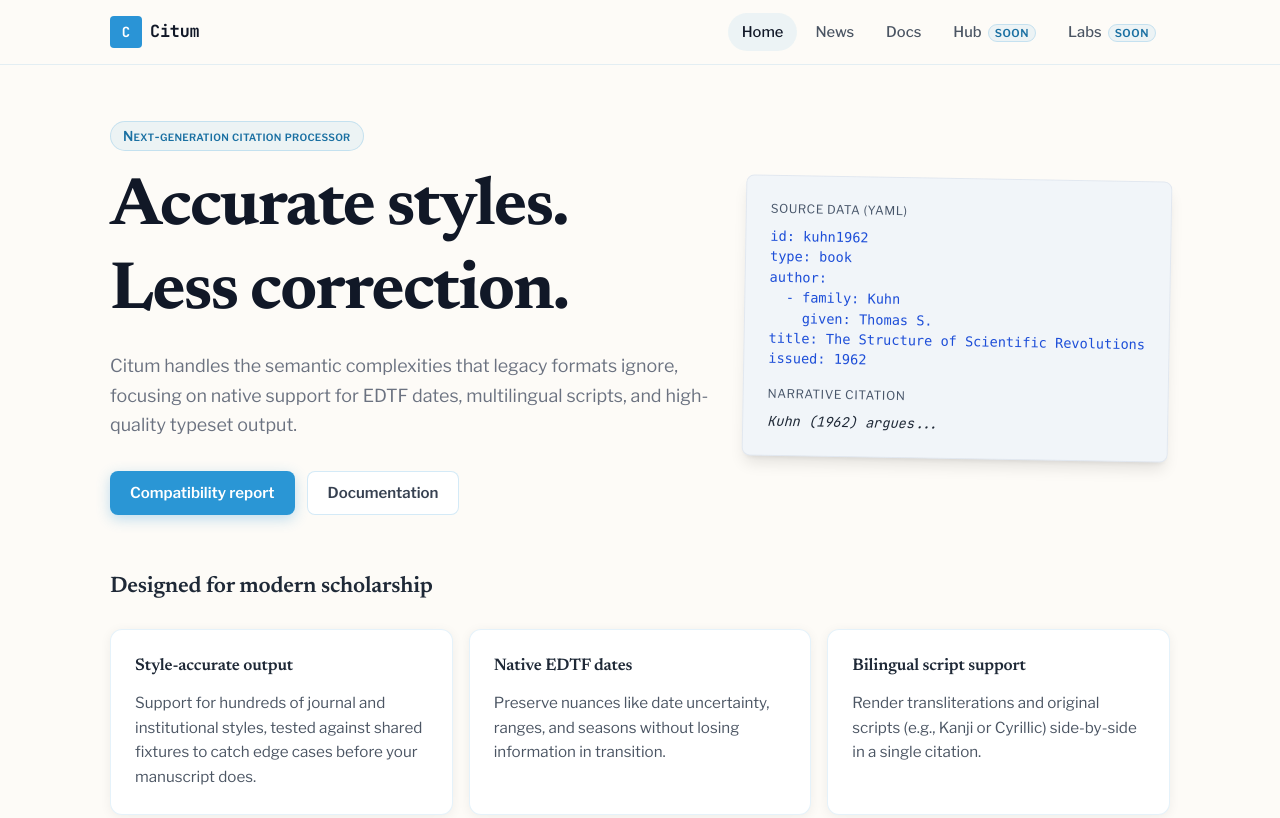
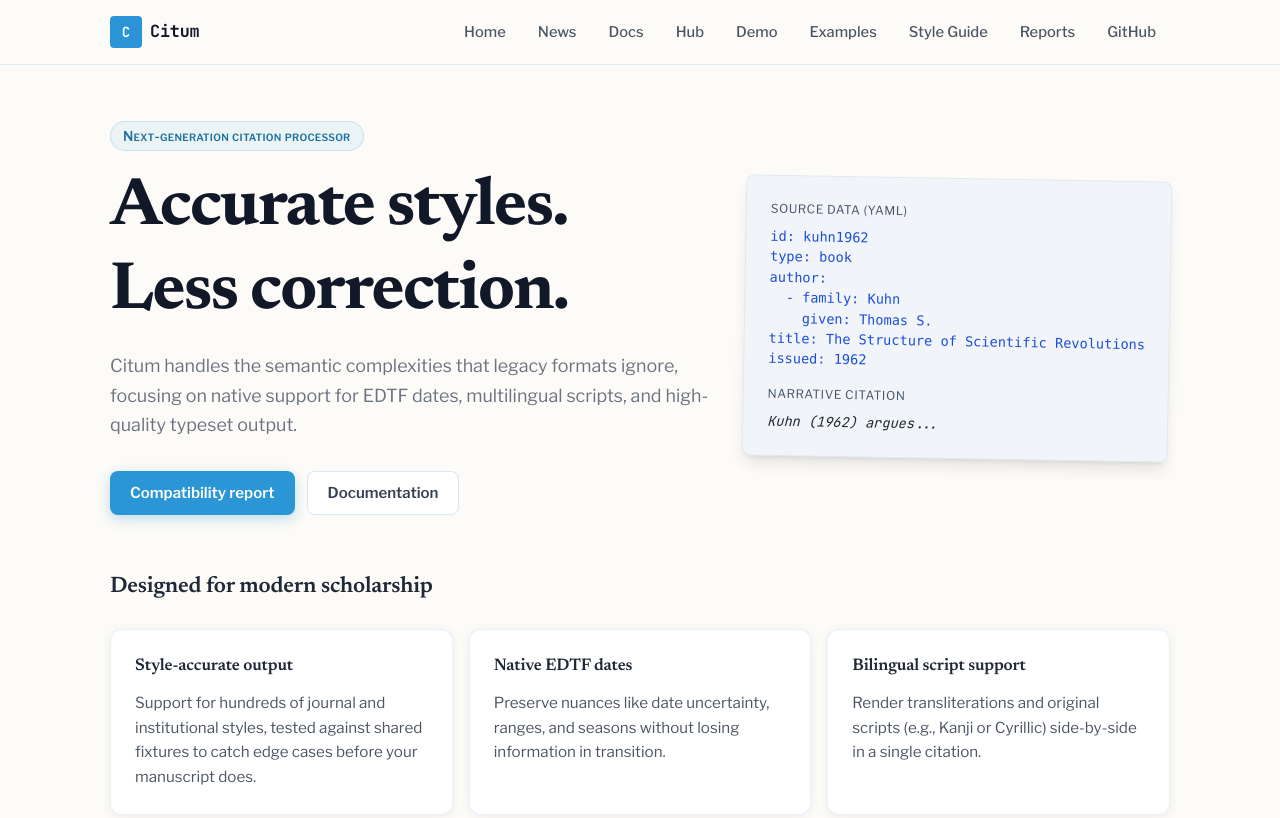
Before and after one commit to citum/citum-org, a plain HTML site: page docs/index.html in a window 1280 px wide. Shown: the top 818 px of the page. Drawn offline with nearby package versions, Linux system fonts and the light colour scheme.

Commit message:
fix(news): use root-relative paths for news links
- Update News link in main index to /news/
- Update News and Back links in templates to /news/
- Ensure consistent navigation across built posts

```diff
--- a/docs/index.html
+++ b/docs/index.html
@@ -32,11 +32,15 @@
           <span class="font-bold text-gray-900" style="font-family:'JetBrains Mono',monospace;font-size:1.05rem;letter-spacing:-0.01em">Citum</span>
         </a>
       <nav class="flex gap-1 flex-wrap justify-end" aria-label="Global">
-        <a class="nav-link" href="https://citum.org" aria-current="page">Home</a>
-        <a class="nav-link" href="news/index.html">News</a>
+        <a class="nav-link" href="https://citum.org">Home</a>
+        <a class="nav-link" href="/news/">News</a>
         <a class="nav-link" href="https://docs.citum.org">Docs</a>
-        <a class="nav-link" href="https://hub.citum.org">Hub <span class="soon">soon</span></a>
-        <a class="nav-link" href="https://labs.citum.org">Labs <span class="soon">soon</span></a>
+        <a class="nav-link" href="https://hub.citum.org">Hub</a>
+        <a class="nav-link" href="https://citum.org/demo/">Demo</a>
+        <a class="nav-link" href="https://docs.citum.org/examples">Examples</a>
+        <a class="nav-link" href="https://docs.citum.org/style-guide">Style Guide</a>
+        <a class="nav-link" href="https://docs.citum.org/reports">Reports</a>
+        <a class="nav-link" href="https://github.com/citum">GitHub</a>
       </nav>
     </div>
   </header>
```
Also changed, not shown: docs/news/news-index.template.html (+1 -1 lines), docs/news/news-item.template.html (+2 -2 lines).
